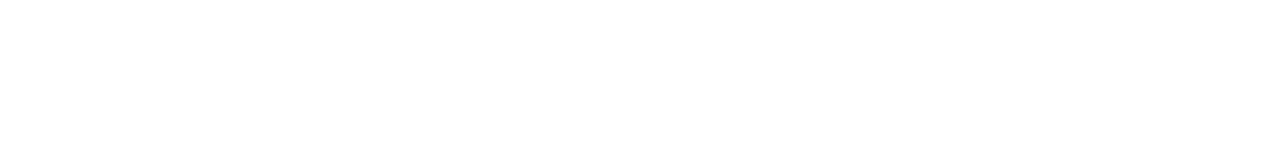
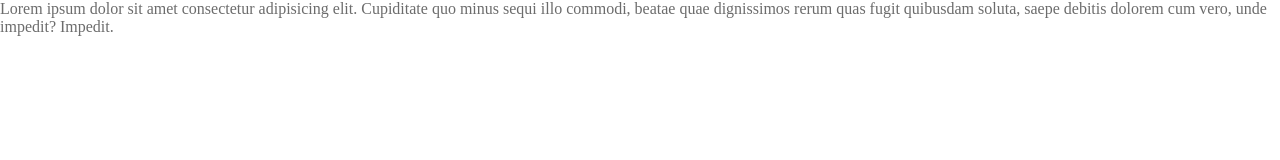
Before and after one commit to ImPedrx/Travelegram, a plain HTML site: page index.html in a window 1280 px wide. Drawn offline with Linux system fonts and the light colour scheme.

Commit message:
Initial Style guide

```diff
--- /dev/null
+++ b/global.css
@@ -0,0 +1,20 @@
+* {
+    margin: 0;
+    padding: 0;
+    box-sizing: border-box;
+}
+
+:root {
+    --brand-color: #EF5F4C;
+    --backgound-colro: #FFFFFF;
+    --surface-color: #F5F5F5;
+    --skeleton-color: #D9D9D9;
+    --shape-transparency: #ffffff91;
+    --text-color-primary: #313131;
+    --text-color-secondary: #6C6C6C;
+}
+
+body {
+    color: var(--text-color-secondary);
+    background-color: var(--backgound-colro);
+}
--- a/index.html
+++ b/index.html
@@ -3,9 +3,12 @@
 <head>
     <meta charset="UTF-8">
     <meta name="viewport" content="width=device-width, initial-scale=1.0">
-    <title>Document</title>
+    <title>TrevelGram | Perfil de Viagens</title>
+    <link rel="stylesheet" href="style.css">
 </head>
 <body>
+    <p>Lorem ipsum dolor sit amet consectetur adipisicing elit. Cupiditate quo minus sequi illo commodi, beatae quae dignissimos rerum quas fugit quibusdam soluta, saepe debitis dolorem cum vero, unde impedit? Impedit.</p>
+
 
 </body>
 </html>
--- /dev/null
+++ b/style.css
@@ -0,0 +1 @@
+@import url(global.css);
```
Also changed, not shown: assets/AirplaneTilt.svg (added), assets/Image 01.png (added), assets/Image 02.png (added), assets/Image 03.png (added), assets/Image 04.png (added), assets/Image 05.png (added), assets/Image 06.png (added), assets/Image 07.png (added), assets/Image 08.png (added), assets/Image 09.png (added), assets/Image 10.png (added), assets/Image 11.png (added), assets/Image.svg (added), assets/Logo.svg (added), 2 more files, 1 other file.
